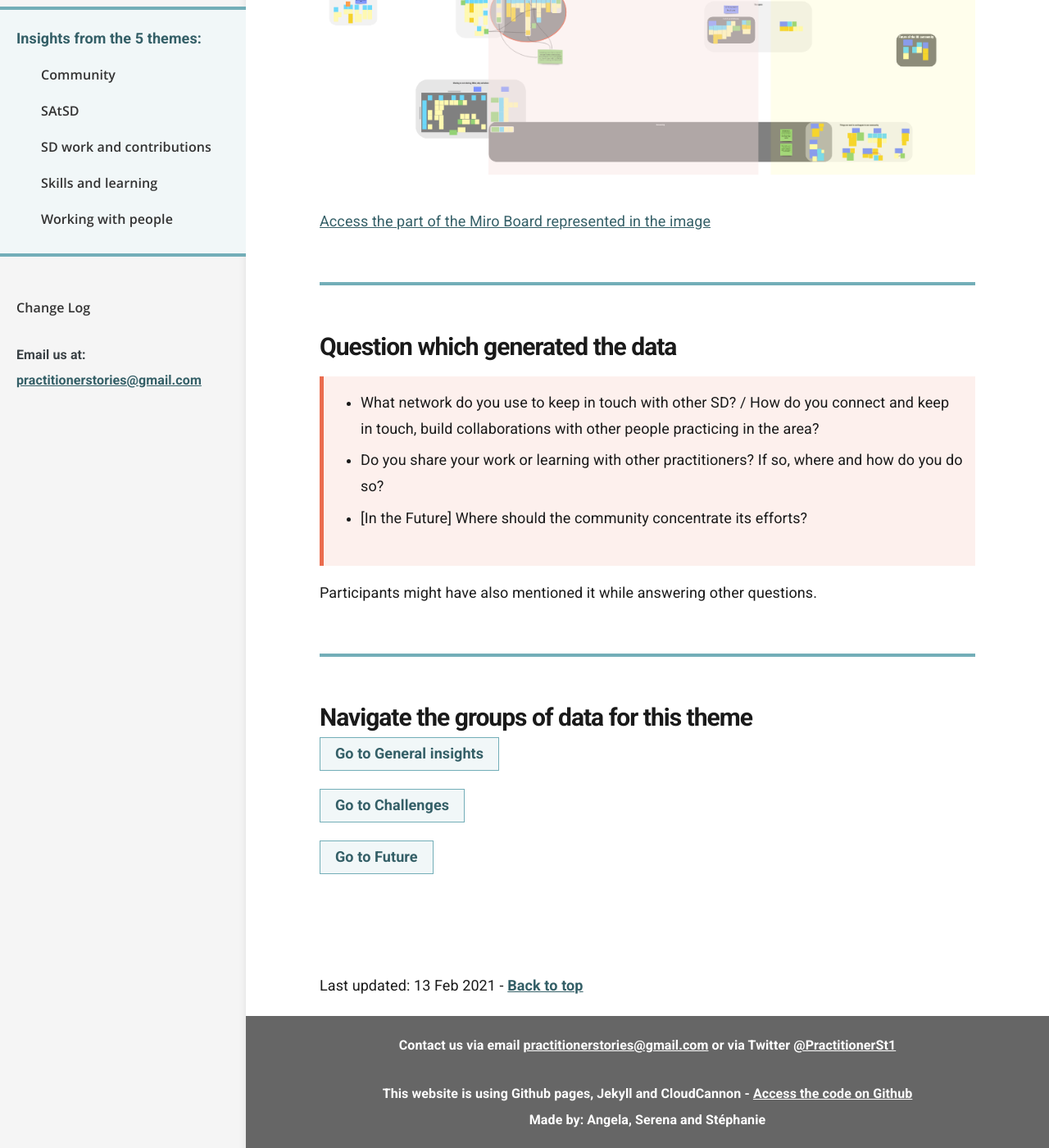
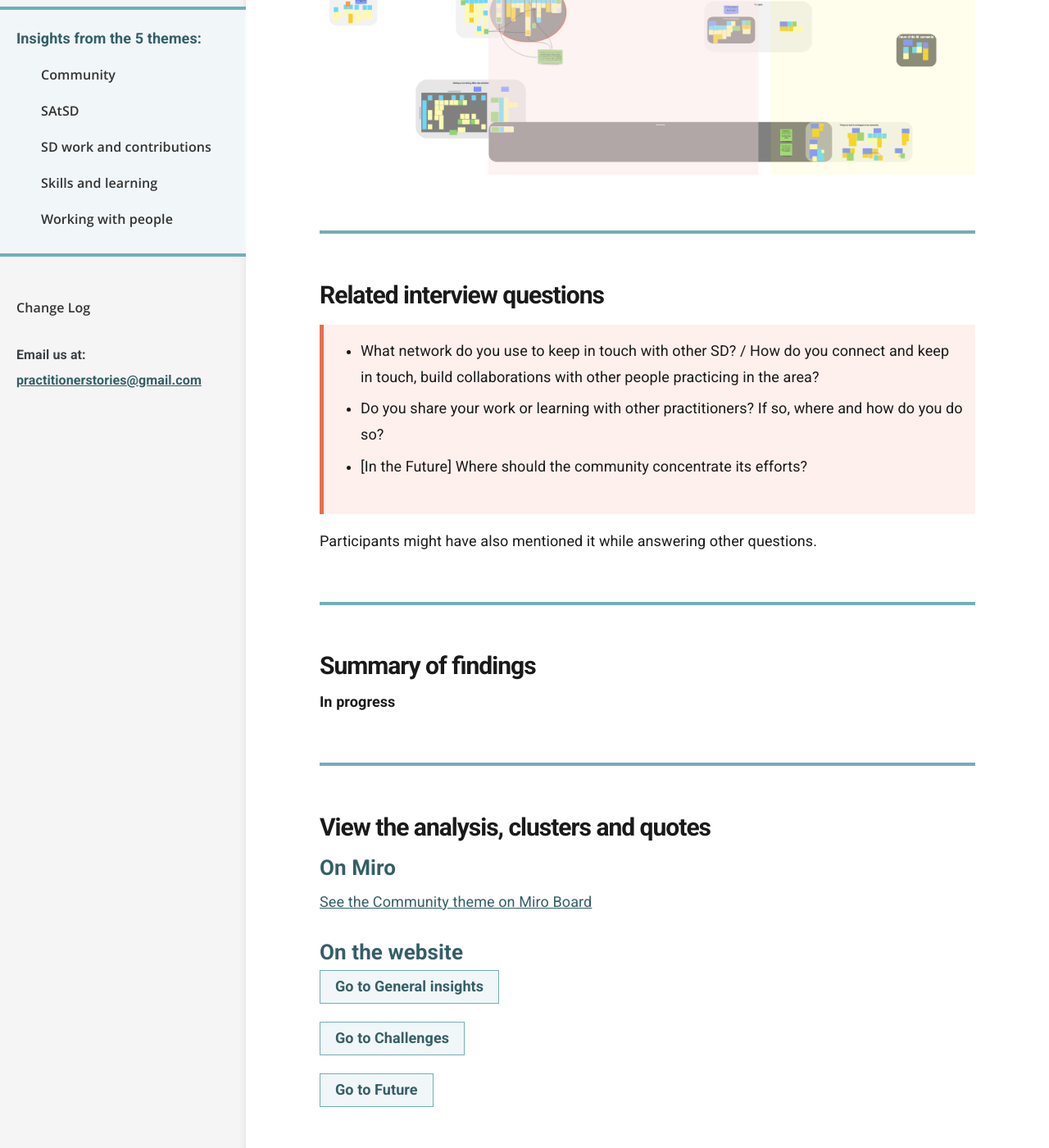
Before and after one commit to stephanie-K/practitioner-stories, a Jekyll site: the page built from _docs/Community/intro.md, in a window 1280 px wide and 1400 px high, scrolled down 280 px. Shown: the whole window at 82% size. Built offline with Jekyll 4.4.1, drawn with Linux system fonts in a browser that asks for light colours.

Commit message:
adjust all intro pages and mostly the Community one

```diff
--- a/_docs/Community/intro.md
+++ b/_docs/Community/intro.md
@@ -5,12 +5,10 @@ order: 1
 ---
 
 ![screenshot of the part of the big Miro board showing the post it for this theme of the research](/practitioner-stories/images/Community/SD-community.png)
-<p><a href="https://miro.com/app/board/o9J_ldOzA14=/?moveToWidget=3074457352333741365&cot=14" target="_blank">Access the part of the Miro Board represented in the image</a></p>
 
 <hr class="big">
 
-## Question which generated the data
-
+## Related interview questions
 <blockquote class="alt">
 <ul>
 <li>What network do you use to keep in touch with other SD? / How do you connect and keep in touch, build collaborations with other people practicing in the area?</li>
@@ -23,7 +21,19 @@ Participants might have also mentioned it while answering other questions.
 
 <hr class="big">
 
-## Navigate the groups of data for this theme
+## Summary of findings
+
+<p><strong>In progress</strong></p>
+
+<hr class="big">
+
+## View the analysis, clusters and quotes
+
+### On Miro
+
+<p><a href="https://miro.com/app/board/o9J_ldOzA14=/?moveToWidget=3074457352333741365&cot=14" target="_blank">See the Community theme on Miro Board</a></p>
+
+### On the website
 
 <div class="item-nav">
    <p><span><a href="/practitioner-stories/Community/general">Go to General insights</a></span></p>
```
Also changed, not shown: _docs/SAtSD/intro.md (+1 -1 lines), _docs/SD-work-contributions/intro.md (+1 -1 lines), _docs/Skills-and-learning/intro.md (+1 -1 lines), _docs/Working-with-people/intro.md (+1 -1 lines).
